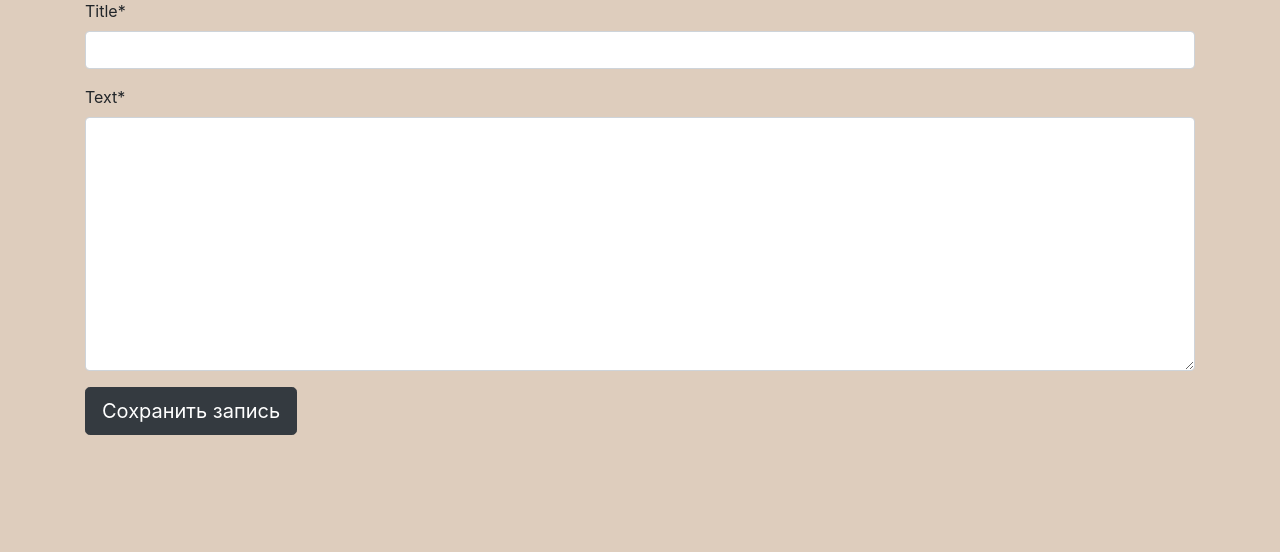
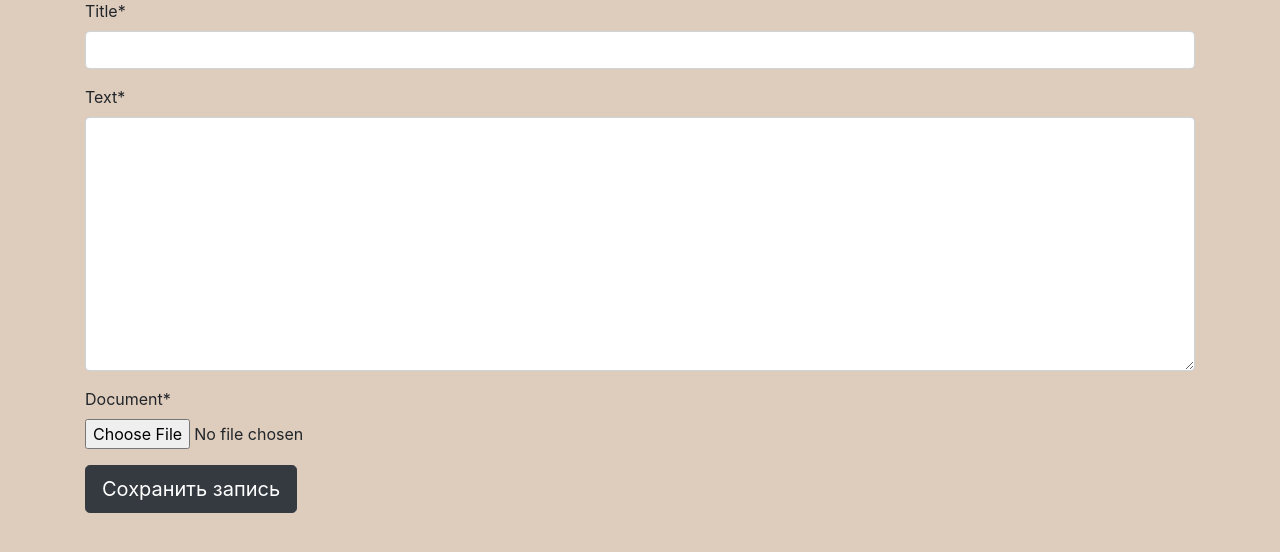
Before and after one commit to Cornholius/knowledge_base, a Django app: page /post/new/ in a window 1280 px wide. Shown: the part 101-653 px from the top of the page. Run offline with Django 3.2, Linux system fonts and the light colour scheme; a user stored in the database is signed in; some libraries are stand-ins or nearby versions.

Commit message:
0.1603.00.51 файлы прикручены(только 1шт) застрял на их скачивании

```diff
--- a/wiki/blog/forms.py
+++ b/wiki/blog/forms.py
@@ -7,7 +7,7 @@ class PostForm(forms.ModelForm):
 
     class Meta:
         model = Post
-        fields = ('title', 'text', 'tags')
+        fields = ('title', 'text', 'tags', 'document')
 
 
 class RegisterForm(UserCreationForm):
--- a/wiki/blog/models.py
+++ b/wiki/blog/models.py
@@ -14,6 +14,7 @@ class Post(models.Model):
     created_date = models.DateTimeField(default=timezone.now)
     published_date = models.DateTimeField(blank=True, null=True)
     tags = TaggableManager(through=RuTaggedItem)
+    document = models.FileField(upload_to='documents/')
 
     def publish(self):
         self.published_date = timezone.now()
--- a/wiki/blog/templates/blog/post_detail.html
+++ b/wiki/blog/templates/blog/post_detail.html
@@ -9,5 +9,6 @@
         {% endif %}
         <h1>{{ post.title }}</h1>
         <p>{{ post.text|linebreaksbr }}</p>
+        <a href="{{post.document.url}}">Логин</a>
     </div>
 {% endblock %}
--- a/wiki/blog/templates/blog/post_edit.html
+++ b/wiki/blog/templates/blog/post_edit.html
@@ -1,7 +1,7 @@
 {% extends 'include/base.html' %}
 {% load crispy_forms_tags %}
 {% block content %}
-    <form method="POST" class="post-form">{% csrf_token %}
+    <form method="POST" class="post-form" enctype="multipart/form-data">{% csrf_token %}
         {{ form|crispy }}
         <button type="submit" class="btn btn-dark btn-lg">Сохранить запись</button>
     </form>
--- a/wiki/blog/urls.py
+++ b/wiki/blog/urls.py
@@ -1,9 +1,11 @@
 from django.urls import path
 from . import views
-
-
+from django.conf.urls.static import static
+from django.contrib.staticfiles.urls import staticfiles_urlpatterns
+from django.conf import settings
 urlpatterns = [
     path('', views.PostListView.as_view(), name='post_list'),
+    path('media/documents/', views.FileView.as_view(), name='file'),
     path('register/', views.RegisterView.as_view(), name='register'),
     path('login/', views.LoginView.as_view(), name='login'),
     path('logout/', views.LogoutView.as_view(), name='logout'),
@@ -11,3 +13,5 @@ urlpatterns = [
     path('post/new/', views.PostNewView.as_view(), name='post_new'),
     path('tag/<tag_slug>', views.PostListView.as_view(), name='post_list_by_tag')
 ]
+urlpatterns += static(settings.MEDIA_URL, document_root=settings.MEDIA_ROOT)
+urlpatterns += staticfiles_urlpatterns()
--- a/wiki/blog/views.py
+++ b/wiki/blog/views.py
@@ -7,21 +7,12 @@ from django.views import View
 from django.contrib import auth
 from django.contrib.auth.models import User
 from django.db.models import Q
+from django.http import HttpResponse
 
 
 class PostListView(View):
 
     def get(self, request, tag_slug=None):
-        ###
-        # qwe = User.objects.get(username=request.user)
-        # print('!!!!!!!!!!!!!!!!!!!!!!!!!!!!!!!!!!!!!!!!!!!!!!!!!', qwe)
-        # qwe2 = User.objects.all()
-        # print(qwe2)
-
-
-
-
-        ###
         post_with_tags = Post.objects.all()
         user = str(request.user)
         anon = 'AnonymousUser'
@@ -41,10 +32,30 @@ class PostListView(View):
         return render(request, 'blog/post_list.html', {'posts': posts})
 
 
+class FileView(View):
+
+    def get(self,request):
+        print('###########################################')
+        return HttpResponse(request)
+
+
 class PostDetailView(View):
 
-    def get(self, request, pk):
+    def get(self, request, pk=None, file=None):
+        id = pk
         post = get_object_or_404(Post, pk=pk)
+
+        if file:
+            print('OLOLOLOLO')
+
+
+        qwe = Post.objects.get(id=id).document
+        print('!!!!!!!!!!', request)
+        print('@@@@@', request, '@@@@@', qwe)
+
+
+
+
         return render(request, 'blog/post_detail.html', {'post': post})
 
 
@@ -59,7 +70,7 @@ class PostNewView(View):
         return render(request, 'blog/post_edit.html', {'form': form})
 
     def post(self, request):
-        form = PostForm(request.POST)
+        form = PostForm(request.POST, request.FILES)
         if form.is_valid():
             post = form.save(commit=False)
             post.author = request.user
--- a/wiki/wiki/settings.py
+++ b/wiki/wiki/settings.py
@@ -118,3 +118,5 @@ USE_TZ = True
 
 STATIC_URL = '/static/'
 STATIC_ROOT = os.path.join(BASE_DIR, 'static')
+MEDIA_URL = '/media/'
+MEDIA_ROOT = os.path.join(BASE_DIR, 'media')
```
Also changed, not shown: wiki/db.sqlite3.
